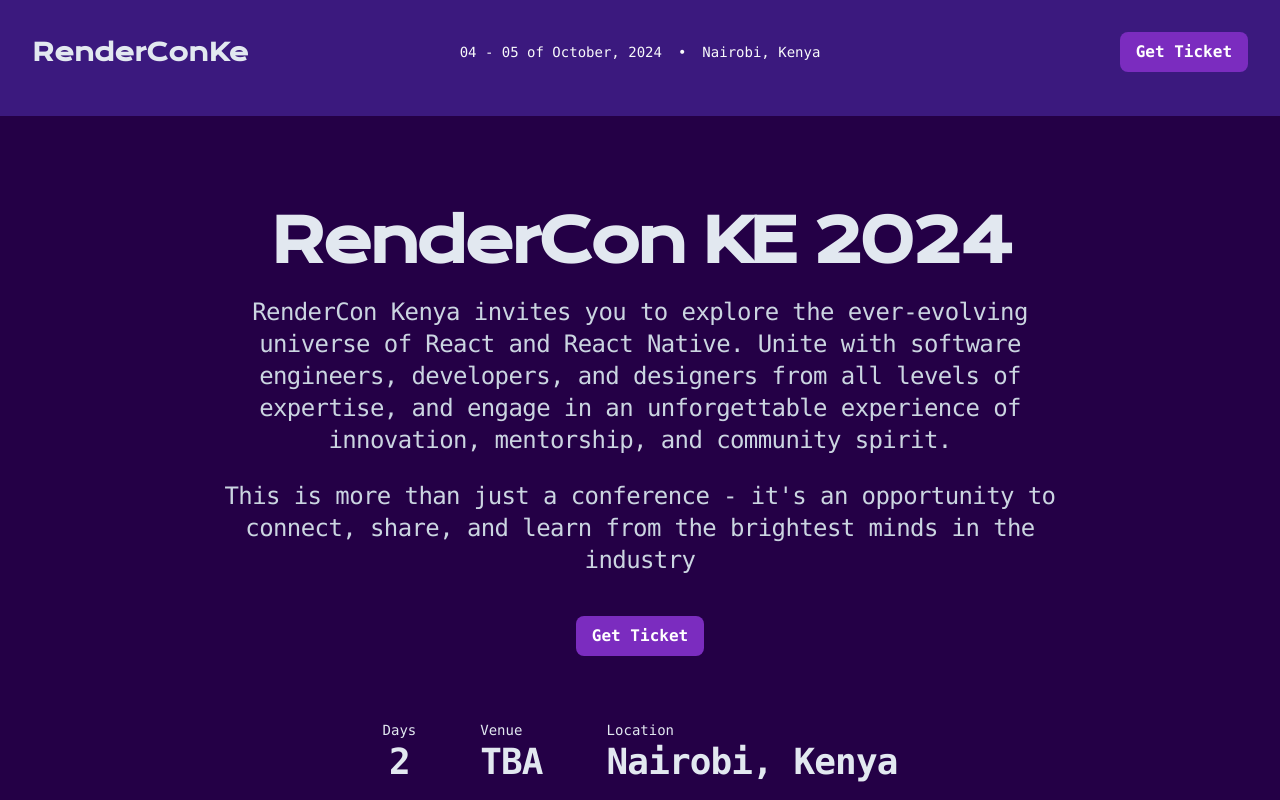
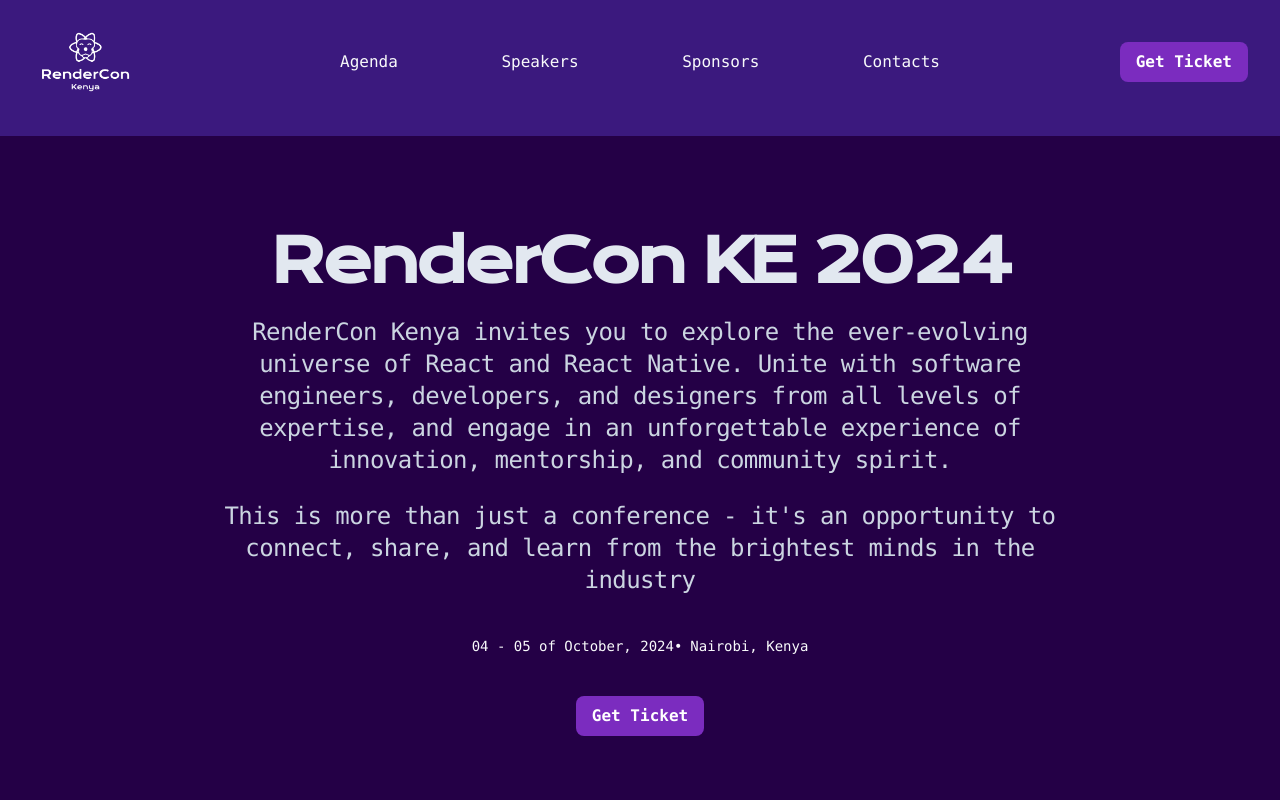
Before and after one commit to rendercon/RenderconKeWeb, a Next.js app: page / in a window 1280 px wide. Shown: the top 800 px of the page. Built offline with nearby package versions, Linux system fonts and the light colour scheme; no server answers.

Commit message:
chore/adds-navbar

```diff
--- a/src/app/components/Contacts.tsx
+++ b/src/app/components/Contacts.tsx
@@ -4,7 +4,7 @@
 
 const Contacts = (props: Props) => {
   return (
-    <div className="px-6">
+    <div className="px-6" id="contacts">
       <div className="mx-auto max-w-7xl py-16 px-4 sm:px-6 lg:py-24 lg:px-8">
         <div className="divide-y-2 divide-gray-200">
           <div className="lg:grid lg:grid-cols-3 lg:gap-8">
--- a/src/app/components/Header.tsx
+++ b/src/app/components/Header.tsx
@@ -1,24 +1,37 @@
+'use client'
+
 import Link from 'next/link'
 import { Button } from './Button'
 import { Container } from './Container'
+import Navbar from './Navbar'
+import renderconWB from '@/app/images/logos/Rendercon-wb.png'
+import Image from 'next/image'
+import { useEffect, useState } from 'react'
 
 export function Header() {
+  const [scrolled, setScrolled] = useState(false);
+
+  useEffect(() => {
+    const checkScroll = () => {
+      setScrolled(window.scrollY > 200);
+    };
+
+    window.addEventListener('scroll', checkScroll);
+    return () => window.removeEventListener('scroll', checkScroll);
+  }, []);
+
   return (
-    <header className="relative z-50 pb-11 lg:pt-8 md:sticky top-0 bg-[#42208c] bg-opacity-80">
+    <header className={`relative z-50 pb-11 lg:pt-8 md:sticky top-0 ${scrolled? 'bg-[#240046] bg-opacity-100' : "bg-[#42208c] bg-opacity-80"}`} >
       <Container className="flex flex-wrap items-center justify-between align-center sm:justify-between lg:flex-nowrap">
       <div className="mt-10 lg:mt-0 lg:grow lg:basis-0">
-          <span className='text-slate-200 text-2xl font-semibold'>RenderConKe</span>
+          <Link href="#home"><Image src={renderconWB} alt={'Rendercon white background logo'} unoptimized height={60}/></Link>
         </div>
-        <div className="order-first -mx-4 flex flex-auto basis-full overflow-x-auto whitespace-nowrap border-b border-blue-100/10 py-4 font-mono text-sm text-gray-50 sm:-mx-6 lg:order-none lg:mx-0 lg:basis-auto lg:border-0 lg:py-0">
-          <div className="mx-auto flex items-center gap-4 px-4">
-            <p>
-              <time dateTime="2024-10-04">04</time> -
-              <time dateTime="2024-10-05"> 05 of October, 2024</time>
-            </p>
-            <p>•</p>
-            <p>Nairobi, Kenya</p>
+        {/* <div className="order-first -mx-4 flex flex-auto basis-full overflow-x-auto whitespace-nowrap border-b border-blue-100/10 py-4 font-mono text-sm text-gray-50 sm:-mx-6 lg:order-none lg:mx-0 lg:basis-auto lg:border-0 lg:py-0"> */}
+          <div className={'flex flex-col font-mono text-gray-50 items-center justify-center'}>
+            <Navbar/>
+
           </div>
-        </div>
+        {/* </div> */}
         <div className="mt-5 pl-10  sm:mt-10 sm:flex md:pl-0 lg:pl-0 lg:mt-0 lg:grow lg:basis-0 lg:justify-end">
           <Button>
           <Link
--- a/src/app/components/Hero.tsx
+++ b/src/app/components/Hero.tsx
@@ -20,6 +20,14 @@
             This is more than just a conference - it&apos;s an opportunity to connect, share, and learn from the brightest minds in the industry
             </p>
           </div>
+          <div className="w-full flex items-center justify-center text-sm font-mono text-gray-50 mt-10 ">
+            <p>
+              <time dateTime="2024-10-04">04</time> -
+              <time dateTime="2024-10-05"> 05 of October, 2024</time>
+            </p>
+            <p>•</p>
+            <p className={'ml-2'}>Nairobi, Kenya</p>
+          </div>
 
           <div className='pt-10 lg:flex'>
             {/* <div className='pb-10 lg:pr-10'>
@@ -29,6 +37,7 @@
             href="https://bit.ly/rcke24cfp" target="_blank" rel="noopener noreferrer">Submit your Session</a>
 
             </div> */}
+
 
           <div className='flex items-center align-center justify-center lg:mx-auto'>
 
--- /dev/null
+++ b/src/app/components/Navbar.tsx
@@ -0,0 +1,15 @@
+import Link from 'next/link'
+import React from 'react'
+
+function Navbar() {
+  return (
+    <ul className="w-[400px] md:w-[500px] lg:w-[600px] flex font-mono justify-between items-center">
+        <li><Link href="#">Agenda</Link></li>
+        <li><Link href="#speakers">Speakers</Link></li>
+        <li><Link href="#sponsors">Sponsors</Link></li>
+        <li><Link href="#contacts">Contacts</Link></li>
+    </ul>
+  )
+}
+
+export default Navbar
--- a/src/app/layout.tsx
+++ b/src/app/layout.tsx
@@ -34,7 +34,7 @@
   children: React.ReactNode
 }) {
   return (
-    <html lang="en">
+    <html lang="en" className={'!scroll-smooth'}>
       <body className={kronaOne.className}
       // style={gradientStyle}
       >
--- a/src/app/page.tsx
+++ b/src/app/page.tsx
@@ -26,6 +26,7 @@
 
     <Header />
     <main>
+      <div id="home"></div>
       <Hero />
       <Technologies />
       <Speakers />
```
Also changed, not shown: src/app/images/logos/Rendercon-wb.png (added), 1 other file (tests, documents, lock files or other folders).
